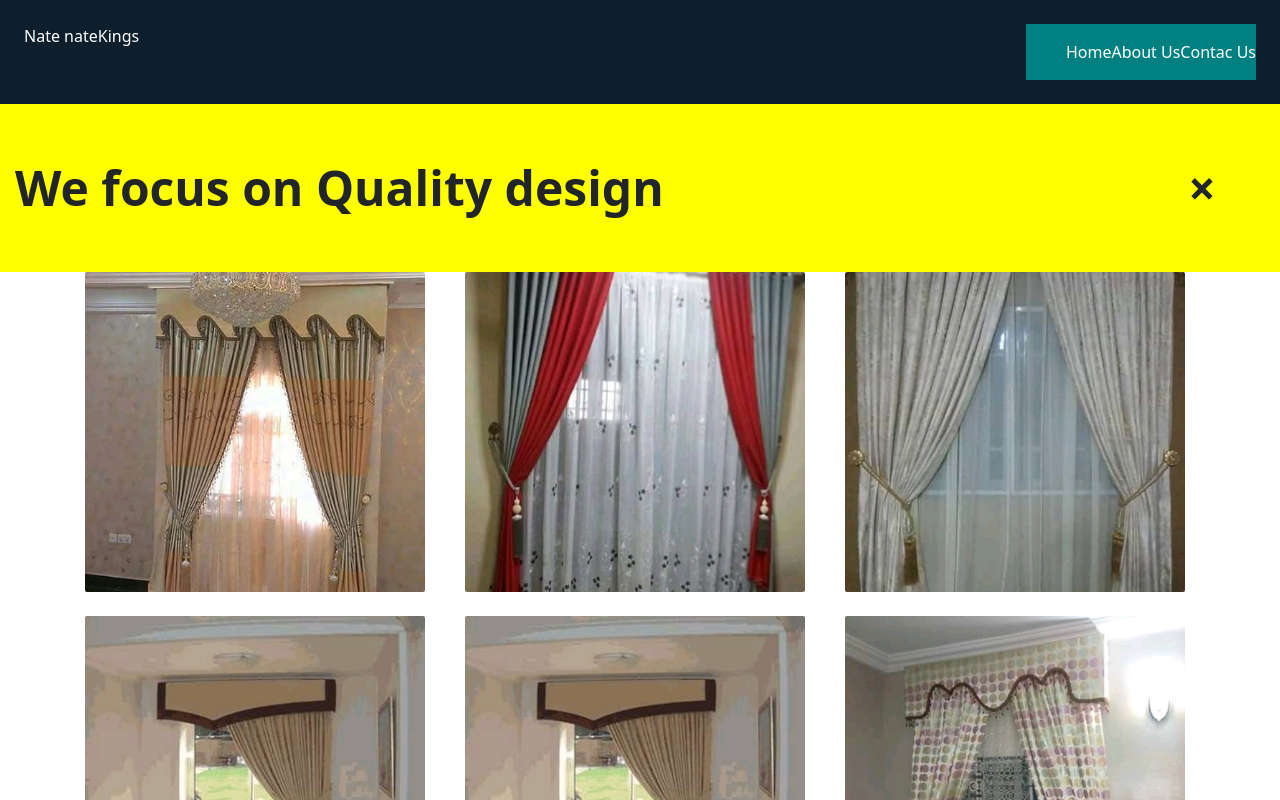
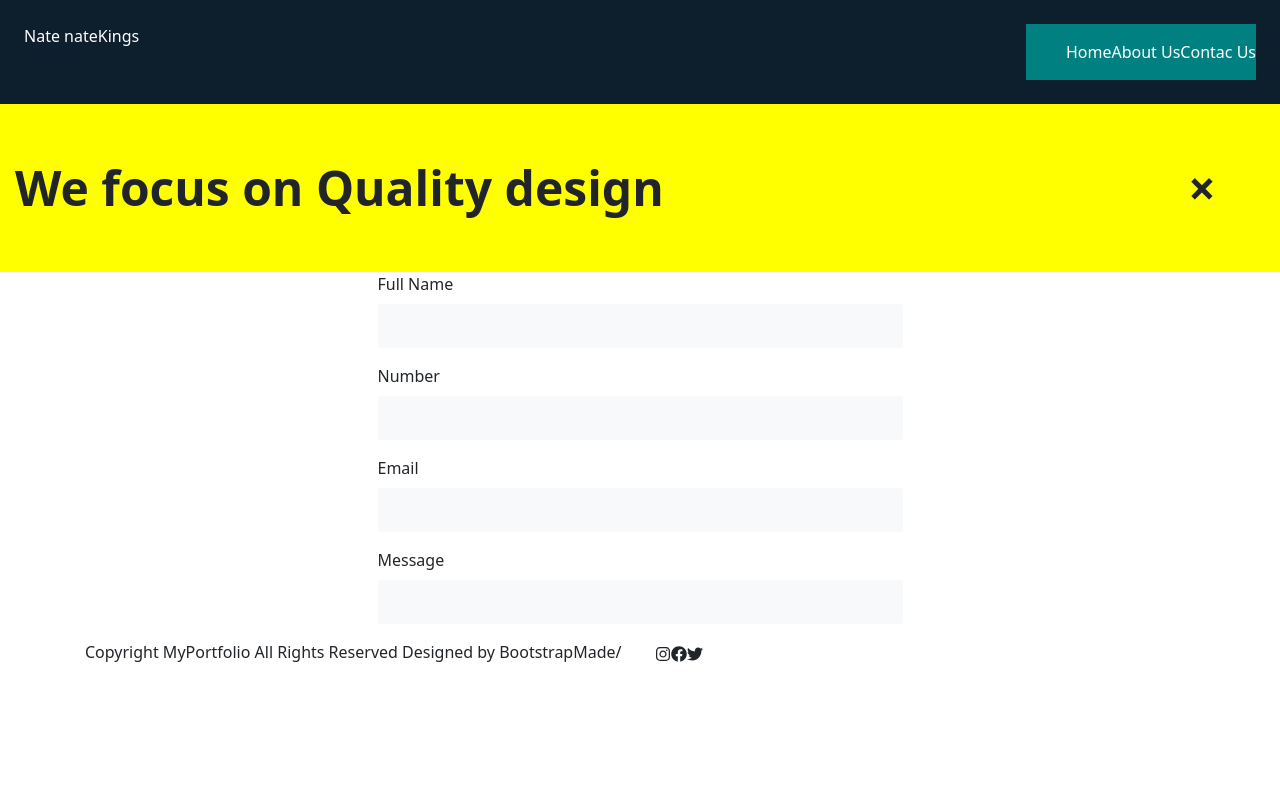
Before and after one commit to KelahKelah/Special-Effects-javascript-, a React (Create React App) app: page / in a window 1280 px wide. Shown: the top 800 px of the page. Built offline with nearby package versions, Linux system fonts and the light colour scheme.

Commit message:
toggle between components at app.js

```diff
--- a/src/App.js
+++ b/src/App.js
@@ -3,13 +3,17 @@ import logo from './logo.svg';
 import './App.css';
 import Home from './pages/home/home';
 import Header from './components/header/header';
+import ContactUs from './pages/contactUs/contactUs';
 import Footer from './components/footer/footer';
+import AboutUs from './pages/aboutUs/aboutUs';
 
 function App() {
   return (
     <div>
       <Header />
-      <Home />
+      {/* <Home /> */}
+      <ContactUs />
+      {/* <AboutUs /> */}
       <Footer />
     </div>
   );
```
